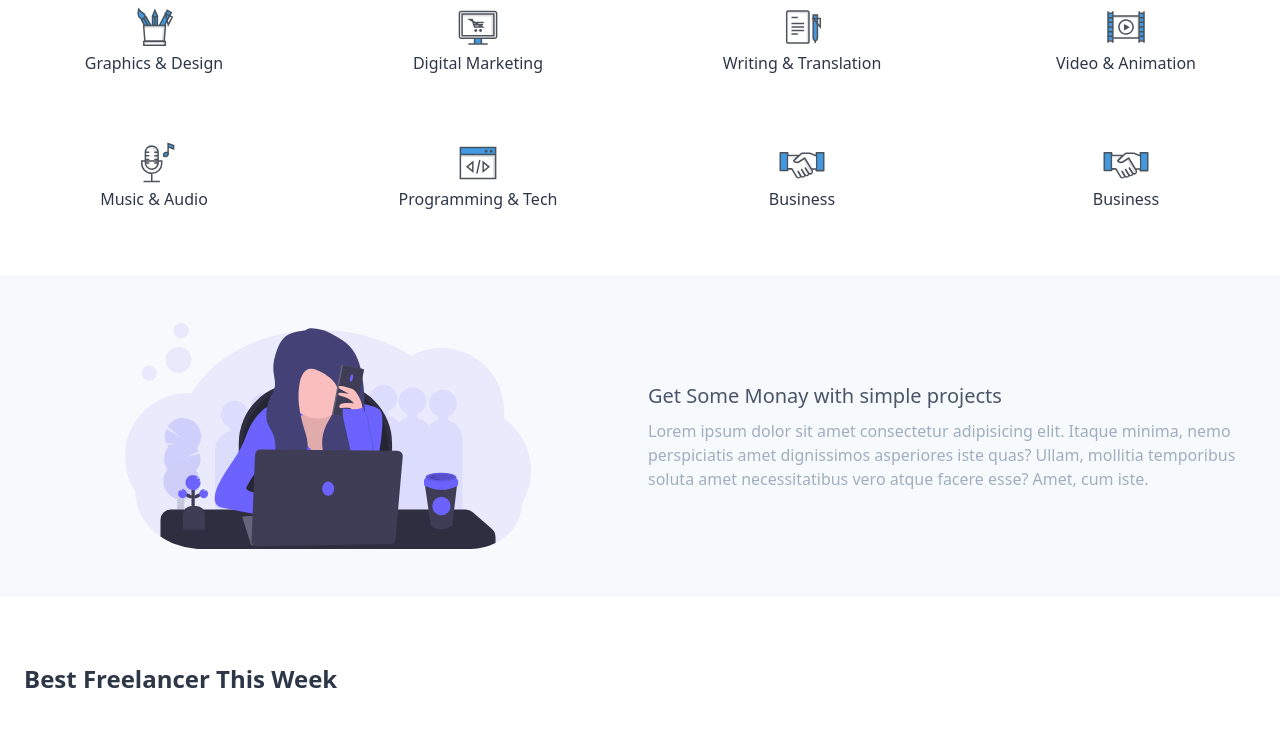
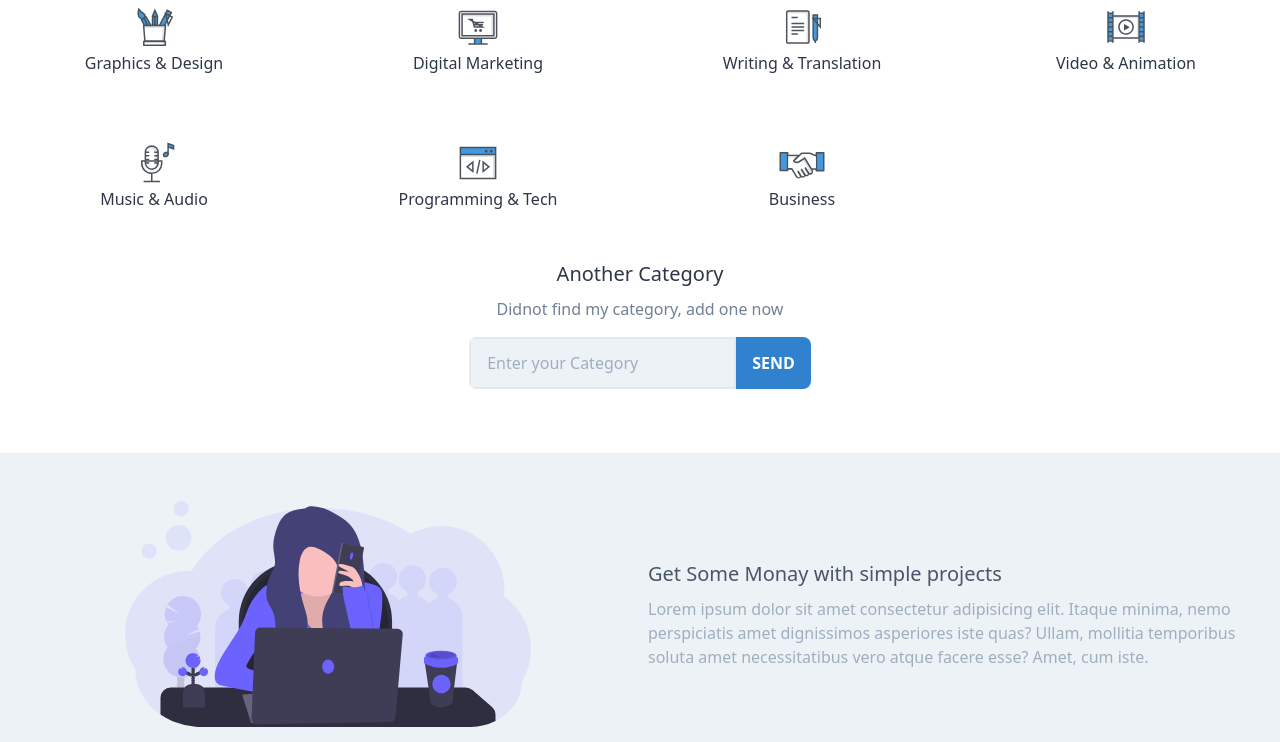
Before and after one commit to khatabwedaa/apeiron, a website: page public/index.html in a window 1280 px wide. Shown: the part 710-1452 px from the top of the page. Drawn offline with nearby package versions, Linux system fonts and the light colour scheme; files that its build step writes are made by us from their sources.

Commit message:
added add category form

```diff
--- a/public/index.html
+++ b/public/index.html
@@ -103,14 +103,20 @@
                 <img class=" h-20 sm:h-12" src="svg/business.bbdf319.svg" alt="Business">
                 <p>Business</p>
             </div>
-            <div class="flex flex-col items-center text-gray-800 hover:text-gray-600">
-                <img class=" h-20 sm:h-12" src="svg/business.bbdf319.svg" alt="Business">
-                <p>Business</p>
-            </div>
+        </div>
+        <div class="flex justify-center items-center mt-12 text-center">
+            <form>
+                <h1 class="text-gray-800 text-xl font-medium">Another Category</h1>
+                <p class="text-gray-600 mt-2">Didnot find my category, add one now</p>
+                <div class="flex flex-col rounded-lg overflow-hidden sm:flex-row mt-4">
+                    <input class="py-3 px-4 bg-gray-200 text-gray-800 border-gray-300 border-2 outline-none placeholder-gray-500 focus:bg-gray-100" type="text" name="category" placeholder="Enter your Category">
+                    <button class="py-3 px-4 bg-blue-600 text-white font-semibold uppercase hover:bg-blue-500">Send</button>
+                </div>
+            </form>
         </div>
     </div>
 
-    <div class="bg-gray-100">
+    <div class="bg-gray-200">
         <div class="flex flex-col items-center container mx-auto px-6 py-6 md:py-12 md:flex-row">
             <div class="w-full mb-10 md:block md:mb-0 md:w-1/2">
                 <div class="flex justify-center items-center">
@@ -156,7 +162,7 @@
         </div>
     </div>
 
-    <div class="bg-gray-100">
+    <div class="bg-gray-200">
         <div class="flex flex-col items-center justify-center container mx-auto px-6 py-6 md:py-12 md:flex-row">
             <div class="w-full md:mr-4 mb-10 md:w-1/2 text-center md:text-left">
                 <h1 class="text-gray-700 font-medium text-xl capitalize">
```
